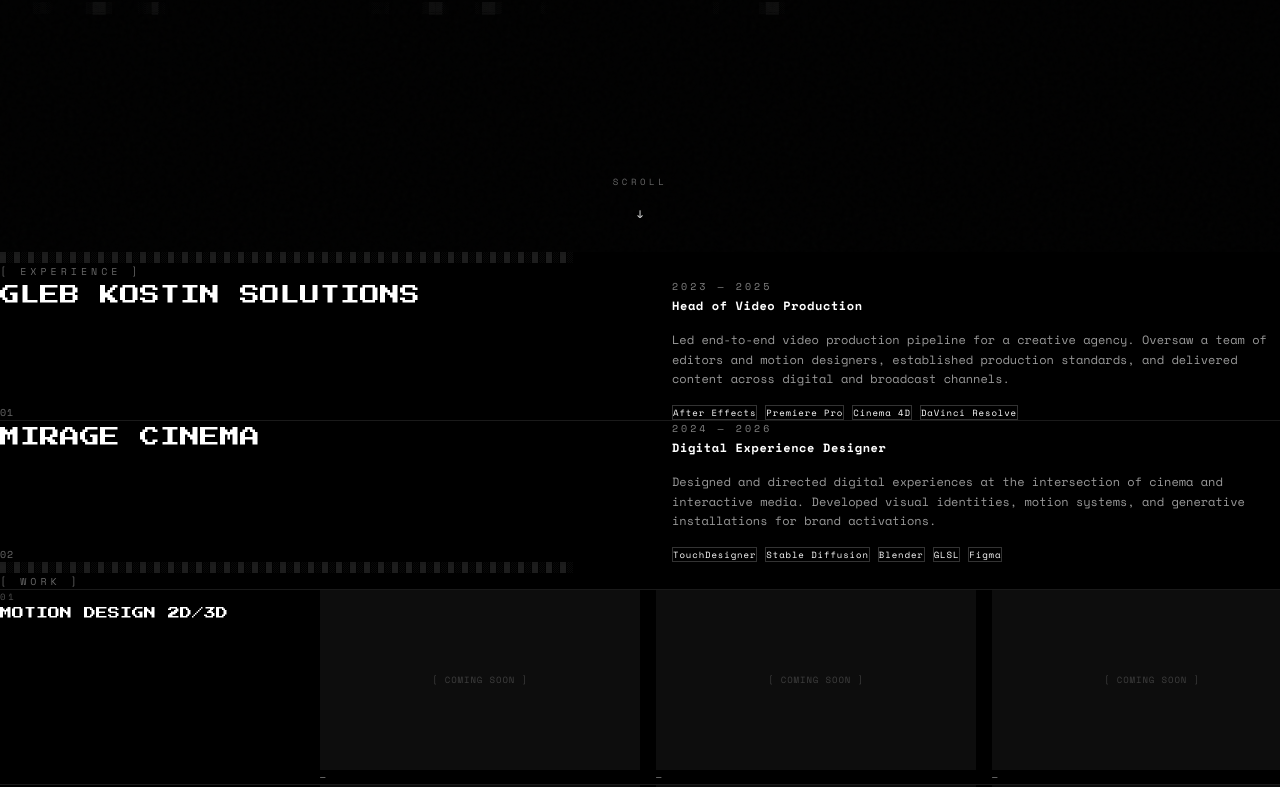
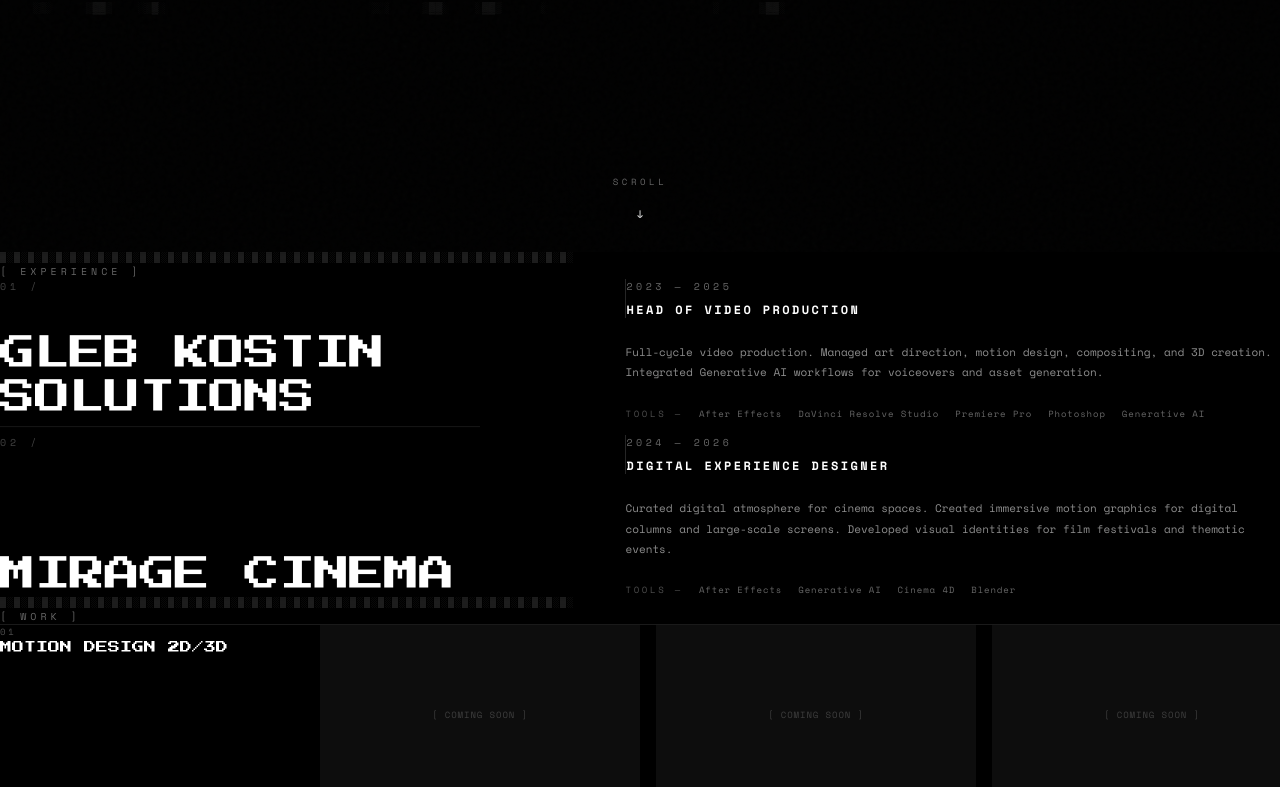
Before and after one commit to albummirrr/danya-portfolio, a Next.js app: page / in a window 1280 px wide. Shown: the part 548-1335 px from the top of the page. Built offline with nearby package versions, Linux system fonts and the light colour scheme.

Commit message:
experience section done

```diff
--- a/src/components/Experience/Experience.tsx
+++ b/src/components/Experience/Experience.tsx
@@ -1,17 +1,30 @@
 import { EXPERIENCE } from "@/lib/data";
 import { ExperienceItem } from "./ExperienceItem";
 
+const ASCII_RULE = "─".repeat(80);
+
 export function Experience() {
   return (
-    <section className="px-4 py-24 md:px-8">
+    <section className="px-6 py-24 md:px-12 lg:px-16">
       {/* Section label */}
       <p className="mb-16 font-mono-custom text-[10px] tracking-[0.4em] opacity-40">
         [ EXPERIENCE ]
       </p>
 
-      <div className="flex flex-col divide-y divide-white/10">
+      <div className="flex flex-col">
         {EXPERIENCE.map((entry, i) => (
-          <ExperienceItem key={i} entry={entry} index={i} />
+          <div key={i}>
+            <ExperienceItem entry={entry} index={i} />
+            {/* ASCII divider between items, not after last */}
+            {i < EXPERIENCE.length - 1 && (
+              <p
+                className="overflow-hidden font-['Courier_New',monospace] text-[10px] tracking-normal text-white opacity-[0.12] select-none"
+                aria-hidden="true"
+              >
+                {ASCII_RULE}
+              </p>
+            )}
+          </div>
         ))}
       </div>
     </section>
--- a/src/components/Experience/ExperienceItem.tsx
+++ b/src/components/Experience/ExperienceItem.tsx
@@ -14,20 +14,41 @@
 
 export function ExperienceItem({ entry, index }: Props) {
   const rowRef = useRef<HTMLDivElement>(null);
+  const leftRef = useRef<HTMLDivElement>(null);
+  const rightRef = useRef<HTMLDivElement>(null);
 
   useEffect(() => {
     const ctx = gsap.context(() => {
+      // Left column slides in from the left
       gsap.fromTo(
-        rowRef.current,
-        { opacity: 0, y: 30 },
+        leftRef.current,
+        { opacity: 0, x: -40 },
         {
           opacity: 1,
-          y: 0,
-          duration: 0.8,
-          ease: "power2.out",
+          x: 0,
+          duration: 0.9,
+          ease: "power3.out",
           scrollTrigger: {
             trigger: rowRef.current,
-            start: "top 85%",
+            start: "top 82%",
+            once: true,
+          },
+        }
+      );
+
+      // Right column slides in slightly after
+      gsap.fromTo(
+        rightRef.current,
+        { opacity: 0, x: -24 },
+        {
+          opacity: 1,
+          x: 0,
+          duration: 0.9,
+          ease: "power3.out",
+          delay: 0.12,
+          scrollTrigger: {
+            trigger: rowRef.current,
+            start: "top 82%",
             once: true,
           },
         }
@@ -40,39 +61,51 @@
   return (
     <div
       ref={rowRef}
-      className="grid grid-cols-1 gap-6 py-12 opacity-0 md:grid-cols-2 md:gap-16"
+      className="grid grid-cols-1 gap-8 py-14 md:grid-cols-[1fr_1fr] md:gap-20 lg:grid-cols-[5fr_6fr]"
     >
-      {/* Left: company name */}
-      <div className="flex flex-col justify-between gap-4">
-        <h2 className="font-pixel text-sm leading-relaxed md:text-base lg:text-xl">
+      {/* ── Left: company name ─────────────────────────────────────── */}
+      <div ref={leftRef} className="flex flex-col justify-between gap-6 opacity-0">
+        {/* Index */}
+        <span className="font-mono-custom text-[10px] tracking-[0.4em] opacity-25">
+          {String(index + 1).padStart(2, "0")} /
+        </span>
+
+        {/* Company — large condensed */}
+        <h2
+          className="font-pixel leading-tight tracking-tight text-white"
+          style={{ fontSize: "clamp(18px, 2.8vw, 42px)" }}
+        >
           {entry.company}
         </h2>
-        <span className="font-mono-custom text-[10px] tracking-widest opacity-40">
-          {String(index + 1).padStart(2, "0")}
-        </span>
       </div>
 
-      {/* Right: details */}
-      <div className="flex flex-col gap-4">
-        <div className="flex flex-col gap-1">
-          <p className="font-mono-custom text-[10px] tracking-[0.3em] opacity-50">
+      {/* ── Right: details ─────────────────────────────────────────── */}
+      <div ref={rightRef} className="flex flex-col gap-6 opacity-0">
+        {/* Period + role */}
+        <div className="flex flex-col gap-2 border-l border-white/15 pl-5">
+          <p className="font-mono-custom text-[10px] tracking-[0.35em] opacity-40">
             {entry.period}
           </p>
-          <p className="font-mono-custom text-xs font-bold tracking-wider">
+          <p className="font-mono-custom text-xs font-bold tracking-[0.2em] text-white">
             {entry.role}
           </p>
         </div>
 
-        <p className="font-mono-custom text-xs leading-relaxed opacity-60">
+        {/* Description */}
+        <p className="font-mono-custom text-[11px] leading-[1.85] text-white/55">
           {entry.description}
         </p>
 
-        {/* Tools */}
-        <div className="flex flex-wrap gap-2 pt-2">
+        {/* Tools — small grey */}
+        <div className="flex flex-wrap gap-x-4 gap-y-1 pt-1">
+          <span className="font-mono-custom text-[9px] tracking-[0.3em] opacity-30">
+            TOOLS —
+          </span>
           {entry.tools.map((tool) => (
             <span
               key={tool}
-              className="border border-white/20 px-2 py-1 font-mono-custom text-[9px] tracking-widest"
+              className="font-mono-custom text-[9px] tracking-widest"
+              style={{ color: "#666" }}
             >
               {tool}
             </span>
--- a/src/lib/data.ts
+++ b/src/lib/data.ts
@@ -4,18 +4,18 @@
   {
     company: "GLEB KOSTIN SOLUTIONS",
     period: "2023 — 2025",
-    role: "Head of Video Production",
+    role: "HEAD OF VIDEO PRODUCTION",
     description:
-      "Led end-to-end video production pipeline for a creative agency. Oversaw a team of editors and motion designers, established production standards, and delivered content across digital and broadcast channels.",
-    tools: ["After Effects", "Premiere Pro", "Cinema 4D", "DaVinci Resolve"],
+      "Full-cycle video production. Managed art direction, motion design, compositing, and 3D creation. Integrated Generative AI workflows for voiceovers and asset generation.",
+    tools: ["After Effects", "DaVinci Resolve Studio", "Premiere Pro", "Photoshop", "Generative AI"],
   },
   {
     company: "MIRAGE CINEMA",
     period: "2024 — 2026",
-    role: "Digital Experience Designer",
+    role: "DIGITAL EXPERIENCE DESIGNER",
     description:
-      "Designed and directed digital experiences at the intersection of cinema and interactive media. Developed visual identities, motion systems, and generative installations for brand activations.",
-    tools: ["TouchDesigner", "Stable Diffusion", "Blender", "GLSL", "Figma"],
+      "Curated digital atmosphere for cinema spaces. Created immersive motion graphics for digital columns and large-scale screens. Developed visual identities for film festivals and thematic events.",
+    tools: ["After Effects", "Generative AI", "Cinema 4D", "Blender"],
   },
 ];
 
```
